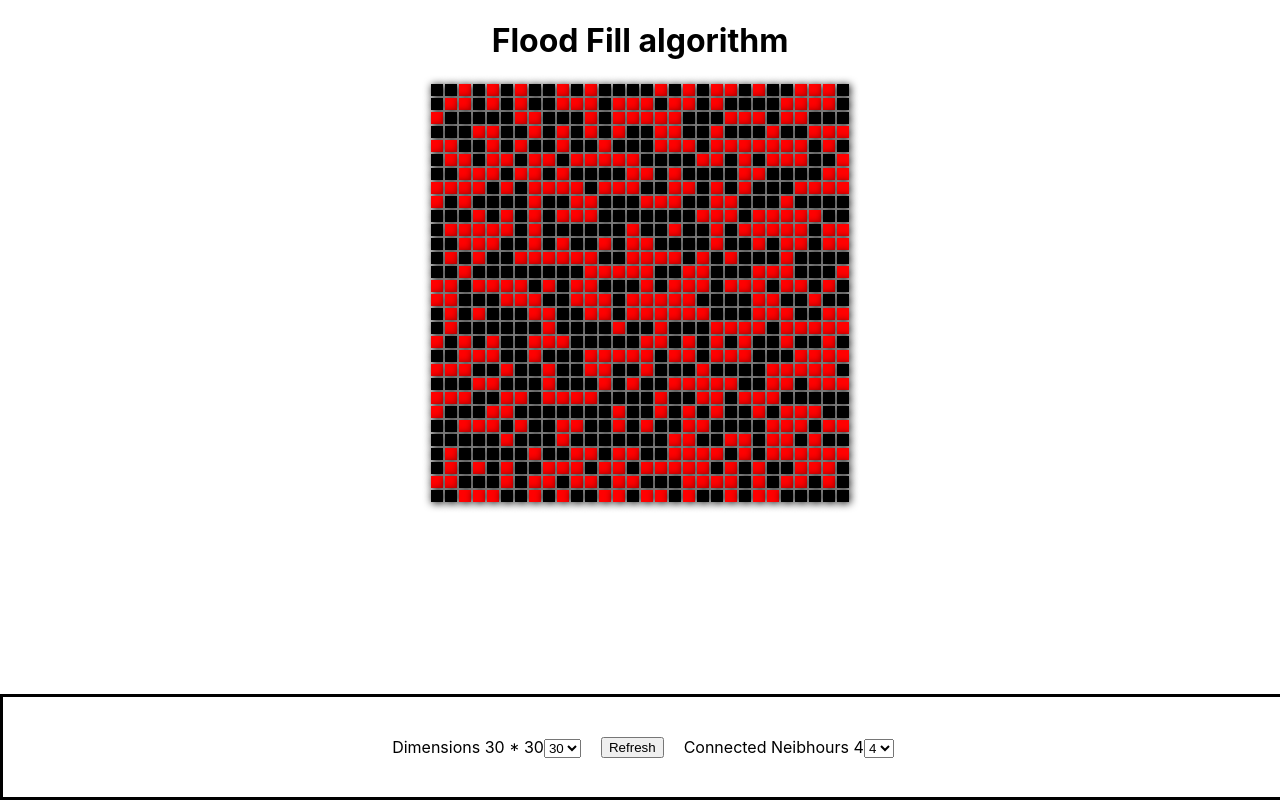
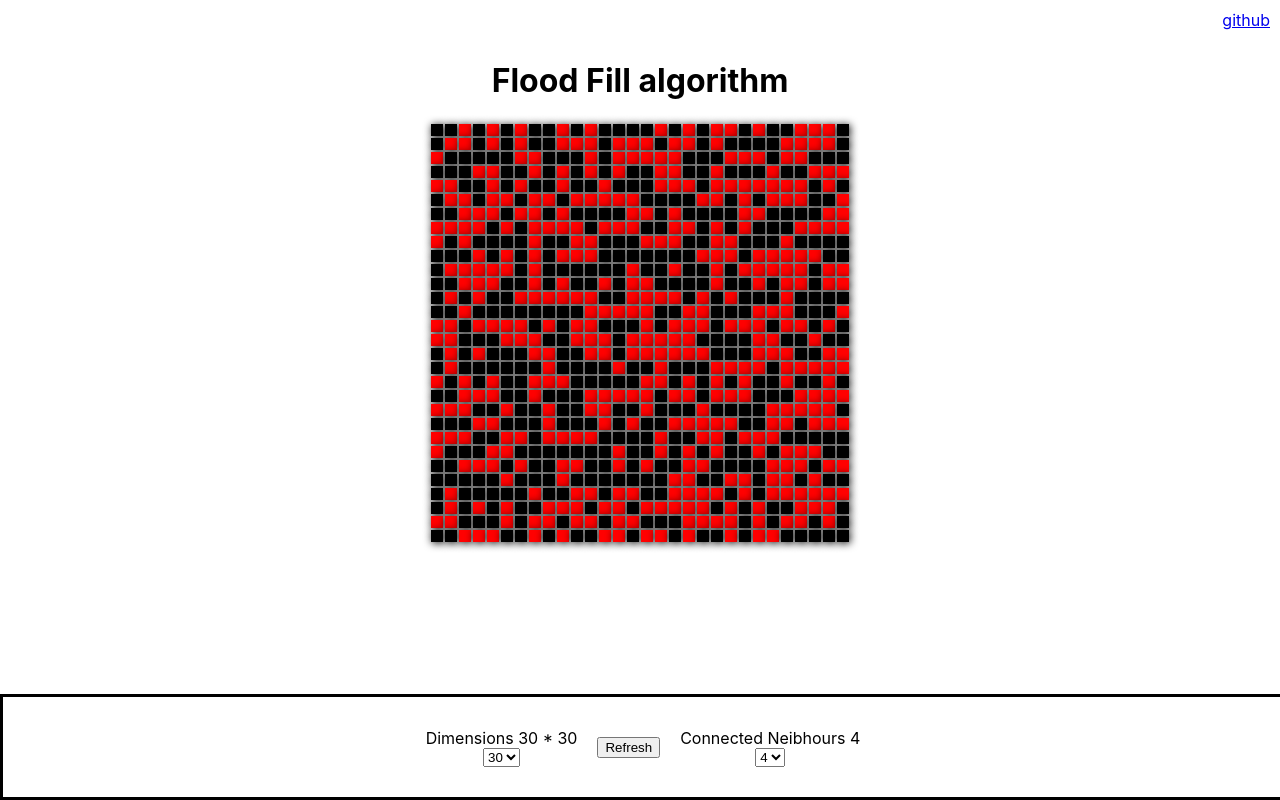
Before and after one commit to amaljosea/algorithm-visualizer, a React (Create React App) app: page / in a window 1280 px wide. Built offline with nearby package versions, Linux system fonts and the light colour scheme.

Commit message:
Lot of Style fixes

```diff
--- a/public/index.html
+++ b/public/index.html
@@ -24,7 +24,7 @@
       work correctly both with client-side routing and a non-root public URL.
       Learn how to configure a non-root public URL by running `npm run build`.
     -->
-    <title>React App</title>
+    <title>Algorithm visualization</title>
   </head>
   <body>
     <noscript>You need to enable JavaScript to run this app.</noscript>
--- a/src/components/Container/index.js
+++ b/src/components/Container/index.js
@@ -6,7 +6,15 @@ const Container = ({ children }) => {
         flexDirection: "column",
         alignItems: "center",
         height: "100%"
-    }}>{children}</div>
+    }}>
+        <div style={{
+            display: "flex",
+            justifyContent: "flex-end",
+            width: "100vw",
+        }}>
+            <a href="https://github.com/howareyouami/algorithm-visualizer" target="blank" style={{margin:10}}>github</a>
+        </div>
+        {children}</div>
 }
 
 export default Container
--- a/src/components/FloodFill/index.js
+++ b/src/components/FloodFill/index.js
@@ -63,7 +63,6 @@ const FloodFill = () => {
                         <option value={"10"}>10</option>
                         <option value={"20"}>20</option>
                         <option value={"30"}>30</option>
-                        <option value={"40"}>40</option>
                     </select>
                 </div>
                 <div>
--- a/src/components/Menu/Menu.css
+++ b/src/components/Menu/Menu.css
@@ -1,3 +1,7 @@
 .menu-container > div{
     margin: 10px;
+    display: flex;
+    flex-direction: column;
+    justify-content: center;
+    align-items: center;
 }
```
Also changed, not shown: 1 other file (tests, documents, lock files or other folders).
